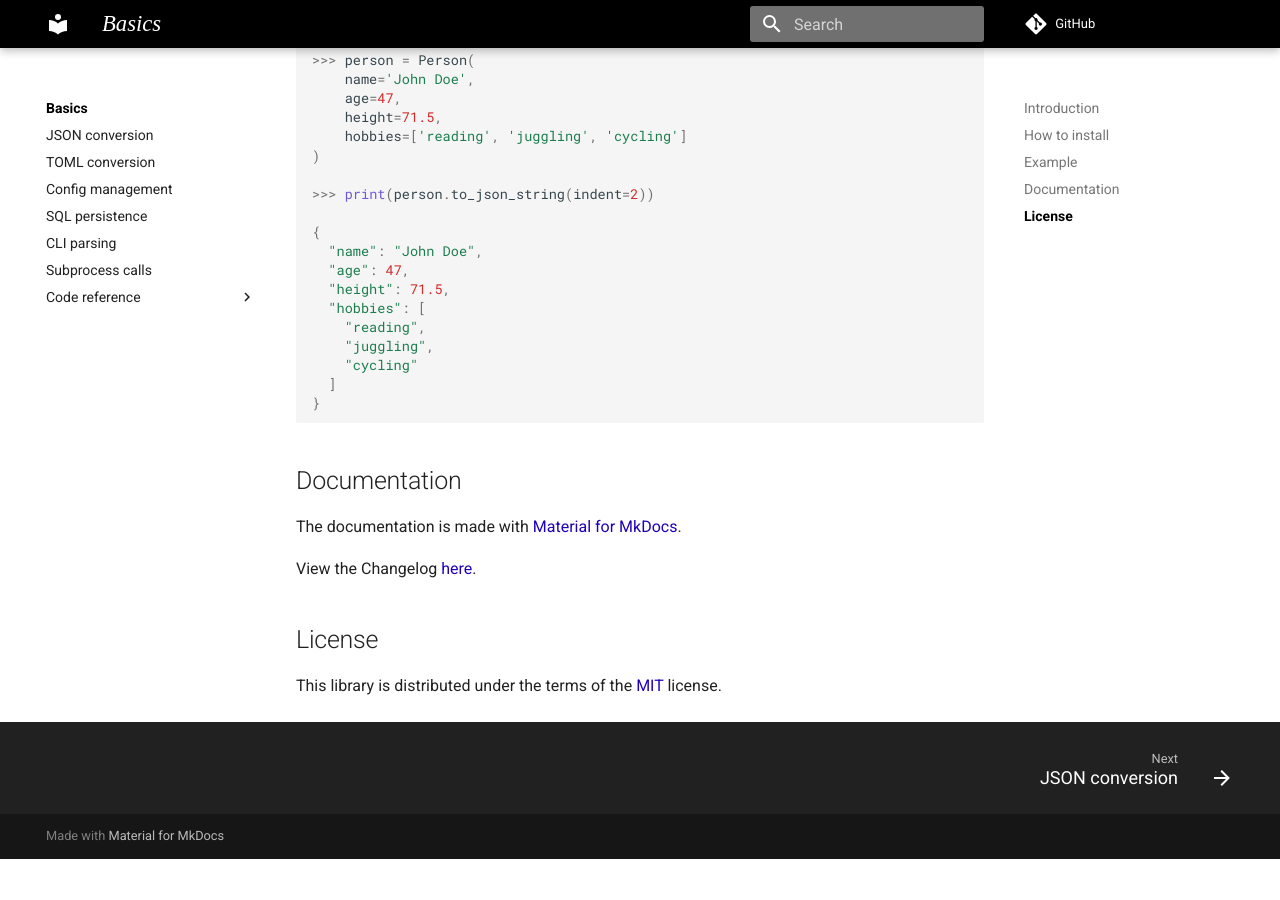
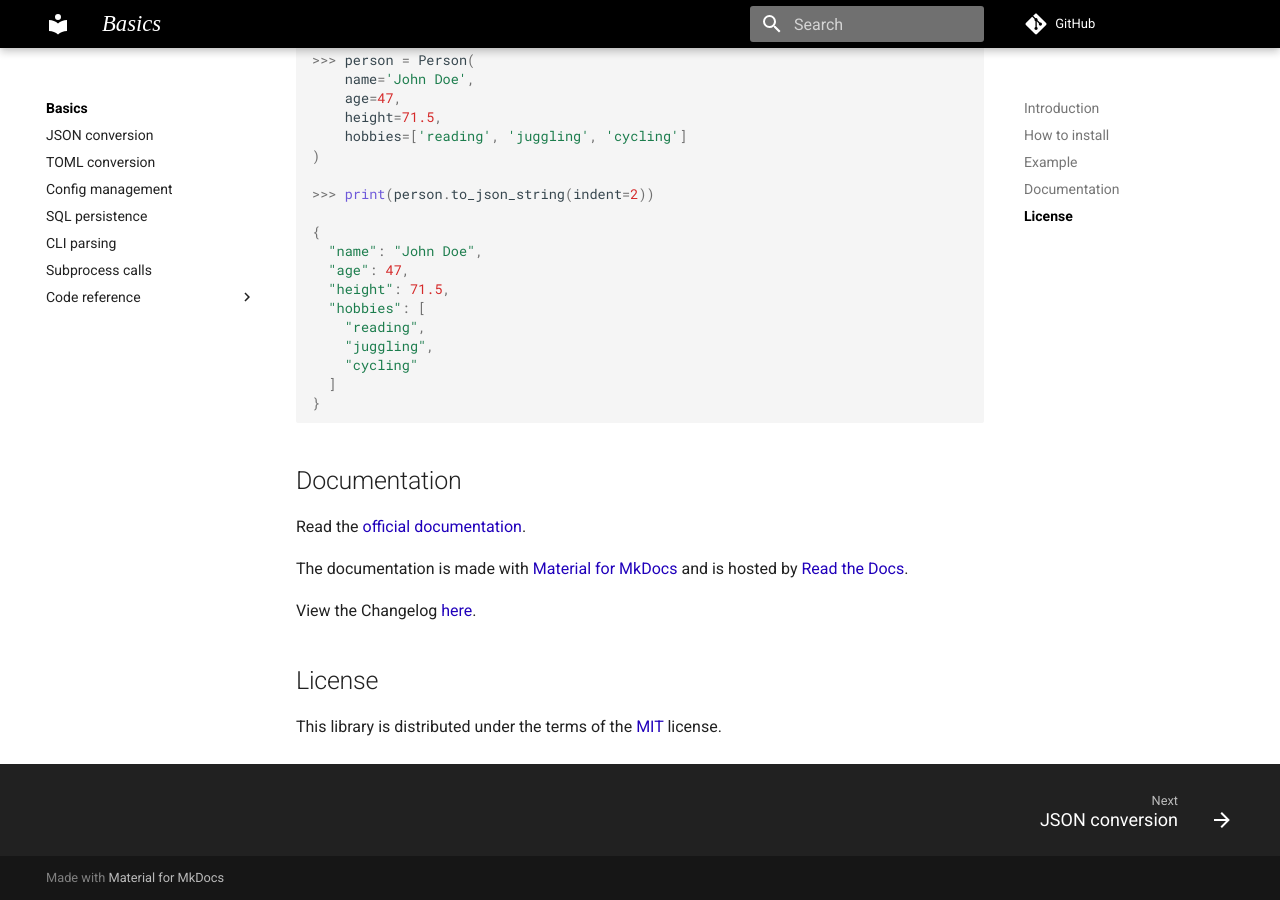
Before and after one commit to jeremander/fancy-dataclass, an MkDocs documentation site: the page built from docs/README.md, in a window 1280 px wide and 900 px high, scrolled down 1370 px. Built offline with MkDocs 1.6.1 and Material for MkDocs 9.7.7, drawn with Linux system fonts in a browser that asks for light colours; comment, search, counter and statistics services are not loaded; before the commit the page ends 2229 px from its top, so only the background shows below that.

Commit message:
docs: update doc link to readthedocs

```diff
--- a/.readthedocs.yaml
+++ b/.readthedocs.yaml
@@ -6,4 +6,3 @@ build:
   commands:
     - pip install hatch
     - hatch run doc:deploy
-    # - mkdocs build --site-dir $READTHEDOCS_OUTPUT/html
--- a/docs/README.md
+++ b/docs/README.md
@@ -72,8 +72,9 @@ Usage:
 
 ## Documentation
 
-The documentation is made with [Material for MkDocs](https://squidfunk.github.io/mkdocs-material).
-<!-- TODO: "...and is hosted by ..." -->
+Read the [official documentation](https://fancy-dataclass.readthedocs.io).
+
+The documentation is made with [Material for MkDocs](https://squidfunk.github.io/mkdocs-material) and is hosted by [Read the Docs](https://readthedocs.org).
 
 View the Changelog [here](CHANGELOG.md).
 
--- a/pyproject.toml
+++ b/pyproject.toml
@@ -23,7 +23,8 @@ dependencies = [
 ]
 
 [project.urls]
-Documentation = "https://github.com/jeremander/fancy-dataclass#readme"
+# Documentation = "https://github.com/jeremander/fancy-dataclass#readme"
+Documentation = "https://fancy-dataclass.readthedocs.io"
 Issues = "https://github.com/jeremander/fancy-dataclass/issues"
 Source = "https://github.com/jeremander/fancy-dataclass"
 
```
